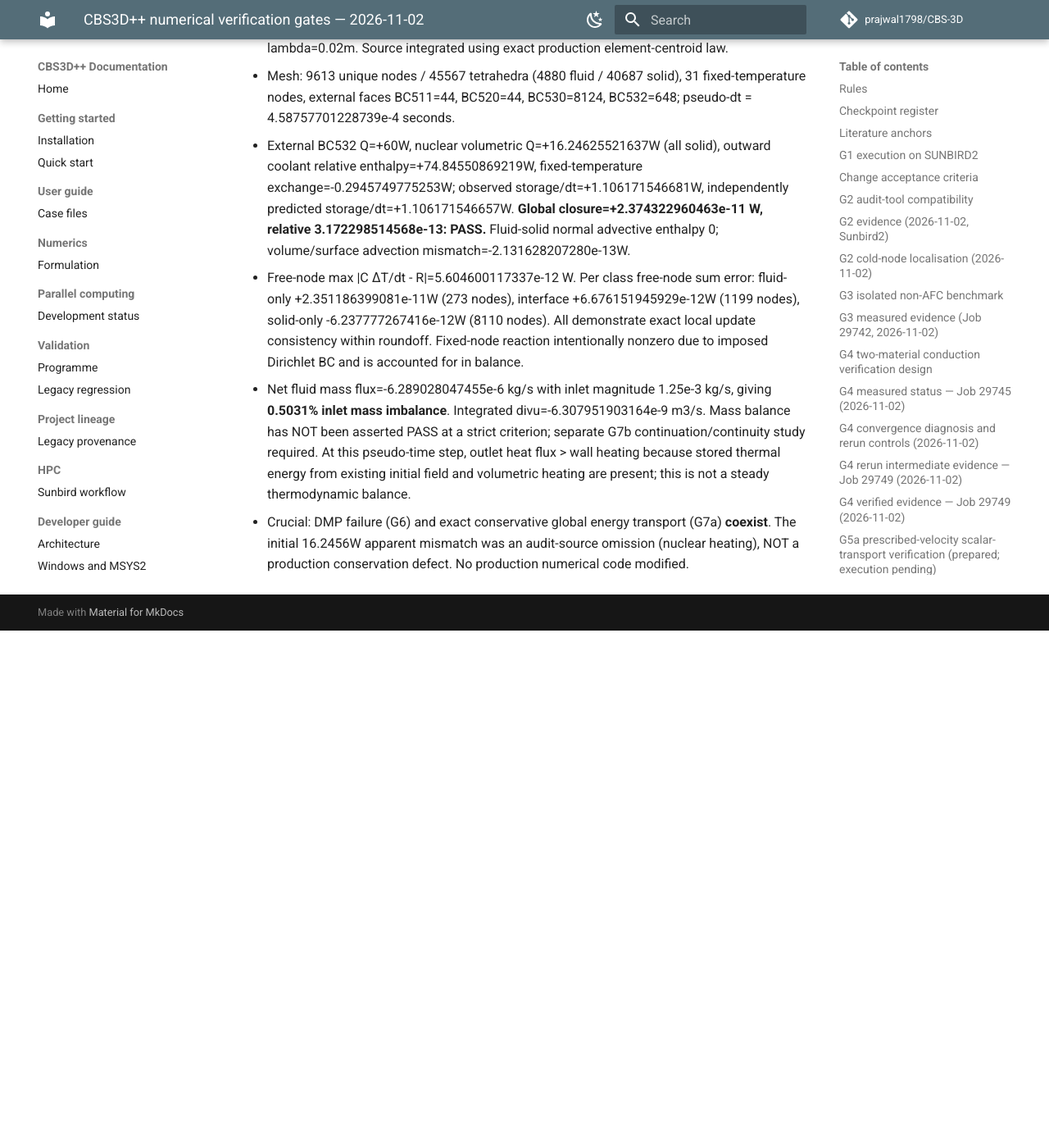
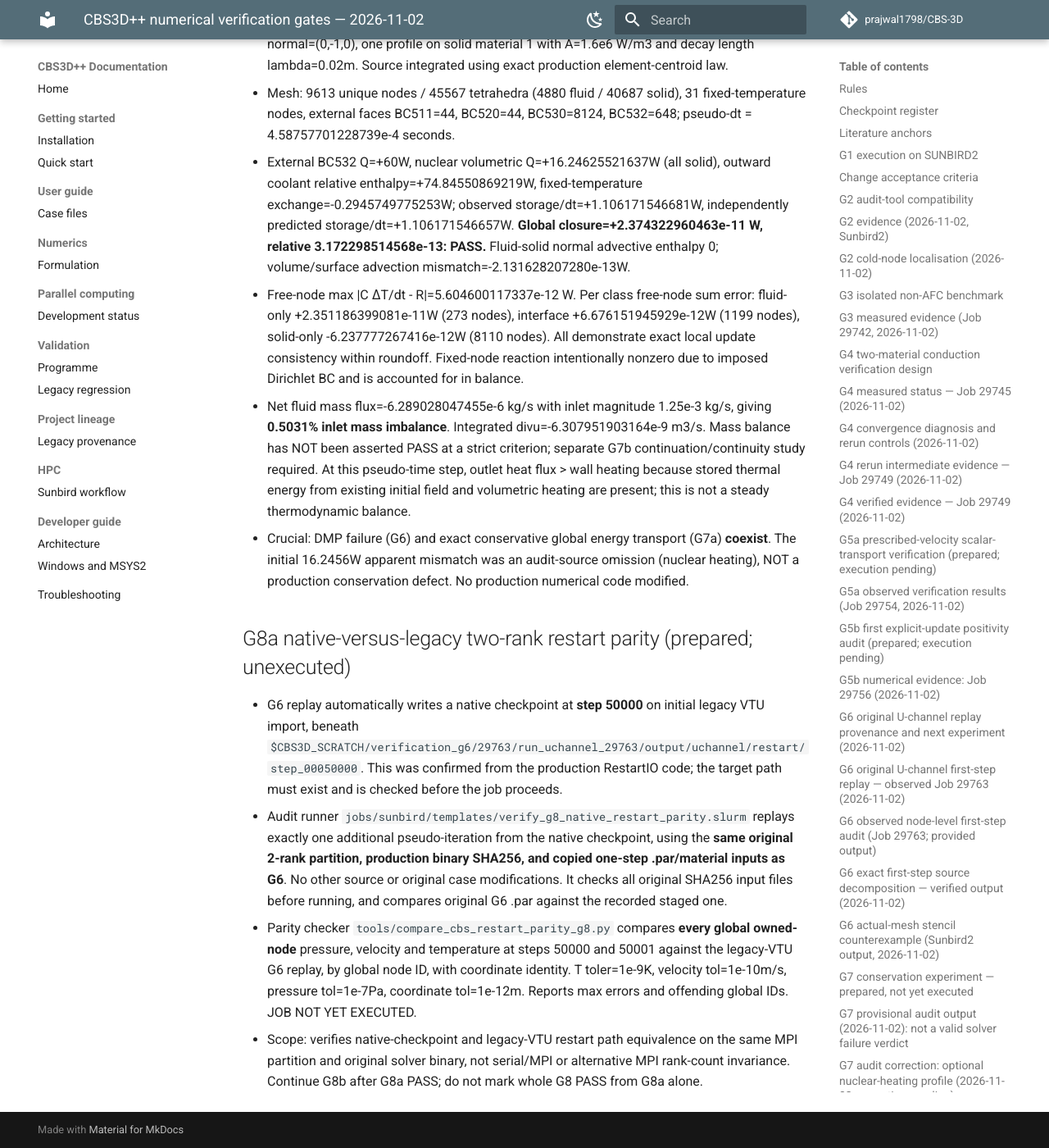
Before and after one commit to prajwal1798/CBS-3D, an MkDocs documentation site: the page built from docs/verification/CBS3D_NUMERICAL_VERIFICATION_GATES.md, in a window 1280 px wide and 1400 px high, scrolled down 18360 px. Shown: the whole window at 82% size. Built offline with MkDocs 1.6.1 and Material for MkDocs 9.7.7, drawn with Linux system fonts in a browser that asks for light colours; comment, search, counter and statistics services are not loaded; before the commit the page ends 19129 px from its top, so only the background shows below that; some of the changed text lies outside the part shown.

Commit message:
docs(G8): register pending native versus legacy two-rank restart parity verification

```diff
--- a/docs/verification/CBS3D_NUMERICAL_VERIFICATION_GATES.md
+++ b/docs/verification/CBS3D_NUMERICAL_VERIFICATION_GATES.md
@@ -23,7 +23,7 @@
 | G5 | Prescribed-flow scalar transport | Uniform T, analytical convection-diffusion and manufactured solutions | G5a PASS (29754): 3-grid steady Pe=3, bound-preserving exact solution; G5b implementation PASS (29756): production mass/RHS/matrix/first-step consistency, but unlimited update fails DMP on synthetic meshes; full coupled/transient MMS pending |
 | G6 | Discrete positivity / DMP | Inspect assembled update matrix and *first* bound violation | CONFIRMED non-DMP on actual U-channel: Job 29763 node 5707 has 5 negative neighbour links (total -0.310272 K) vs 8 positive links (+0.211759 K); first-step undershoot -0.098513 K reproduced to ~3e-15 K. Galerkin advection dominates negative links. |
 | G7 | Integrated energy and mass | Sources + boundary heat = advection + storage within stated tolerance | G7a PASS: actual U-channel first-step (50000→50001) thermal balance 2.37e-11 W abs / 3.17e-13 relative after including nuclear Q=16.246255 W. Max unconstrained nodal discrepancy 5.60e-12 W. Net mass imbalance 0.503%; long-run steady energy/mass validation outstanding. |
-| G8 | Serial/MPI and restart parity | Independent solutions agree at declared tolerances | Pending |
+| G8 | Serial/MPI and restart parity | Independent solutions agree at declared tolerances | G8a native vs legacy VTU restart parity (same 2-rank U-channel, first step) committed, awaiting Sunbird2; MPI rank-count / serial parity still open |
 | G9 | Time/iteration convergence | Stationary residual, dt-variation and stopping robustness | Pending |
 | G10 | Grid convergence of quantities of interest | Tmax, interface flux, wall gradient and outlet enthalpy | Pending |
 | G11 | Additional stabilisation only if needed | Isolated failure, specific literature choice, accuracy + bounds verified | Deferred |
@@ -266,3 +266,10 @@
 - Free-node max |C ΔT/dt - R|=5.604600117337e-12 W. Per class free-node sum error: fluid-only +2.351186399081e-11W (273 nodes), interface +6.676151945929e-12W (1199 nodes), solid-only -6.237777267416e-12W (8110 nodes). All demonstrate exact local update consistency within roundoff. Fixed-node reaction intentionally nonzero due to imposed Dirichlet BC and is accounted for in balance.
 - Net fluid mass flux=-6.289028047455e-6 kg/s with inlet magnitude 1.25e-3 kg/s, giving **0.5031% inlet mass imbalance**. Integrated divu=-6.307951903164e-9 m3/s. Mass balance has NOT been asserted PASS at a strict criterion; separate G7b continuation/continuity study required. At this pseudo-time step, outlet heat flux > wall heating because stored thermal energy from existing initial field and volumetric heating are present; this is not a steady thermodynamic balance.
 - Crucial: DMP failure (G6) and exact conservative global energy transport (G7a) **coexist**. The initial 16.2456W apparent mismatch was an audit-source omission (nuclear heating), NOT a production conservation defect. No production numerical code modified.
+
+## G8a native-versus-legacy two-rank restart parity (prepared; unexecuted)
+
+- G6 replay automatically writes a native checkpoint at **step 50000** on initial legacy VTU import, beneath `$CBS3D_SCRATCH/verification_g6/29763/run_uchannel_29763/output/uchannel/restart/step_00050000`. This was confirmed from the production RestartIO code; the target path must exist and is checked before the job proceeds.
+- Audit runner `jobs/sunbird/templates/verify_g8_native_restart_parity.slurm` replays exactly one additional pseudo-iteration from the native checkpoint, using the **same original 2-rank partition, production binary SHA256, and copied one-step .par/material inputs as G6**. No other source or original case modifications. It checks all original SHA256 input files before running, and compares original G6 .par against the recorded staged one.
+- Parity checker `tools/compare_cbs_restart_parity_g8.py` compares **every global owned-node** pressure, velocity and temperature at steps 50000 and 50001 against the legacy-VTU G6 replay, by global node ID, with coordinate identity. T toler=1e-9K, velocity tol=1e-10m/s, pressure tol=1e-7Pa, coordinate tol=1e-12m. Reports max errors and offending global IDs. JOB NOT YET EXECUTED.
+- Scope: verifies native-checkpoint and legacy-VTU restart path equivalence on the same MPI partition and original solver binary, not serial/MPI or alternative MPI rank-count invariance. Continue G8b after G8a PASS; do not mark whole G8 PASS from G8a alone.
```
